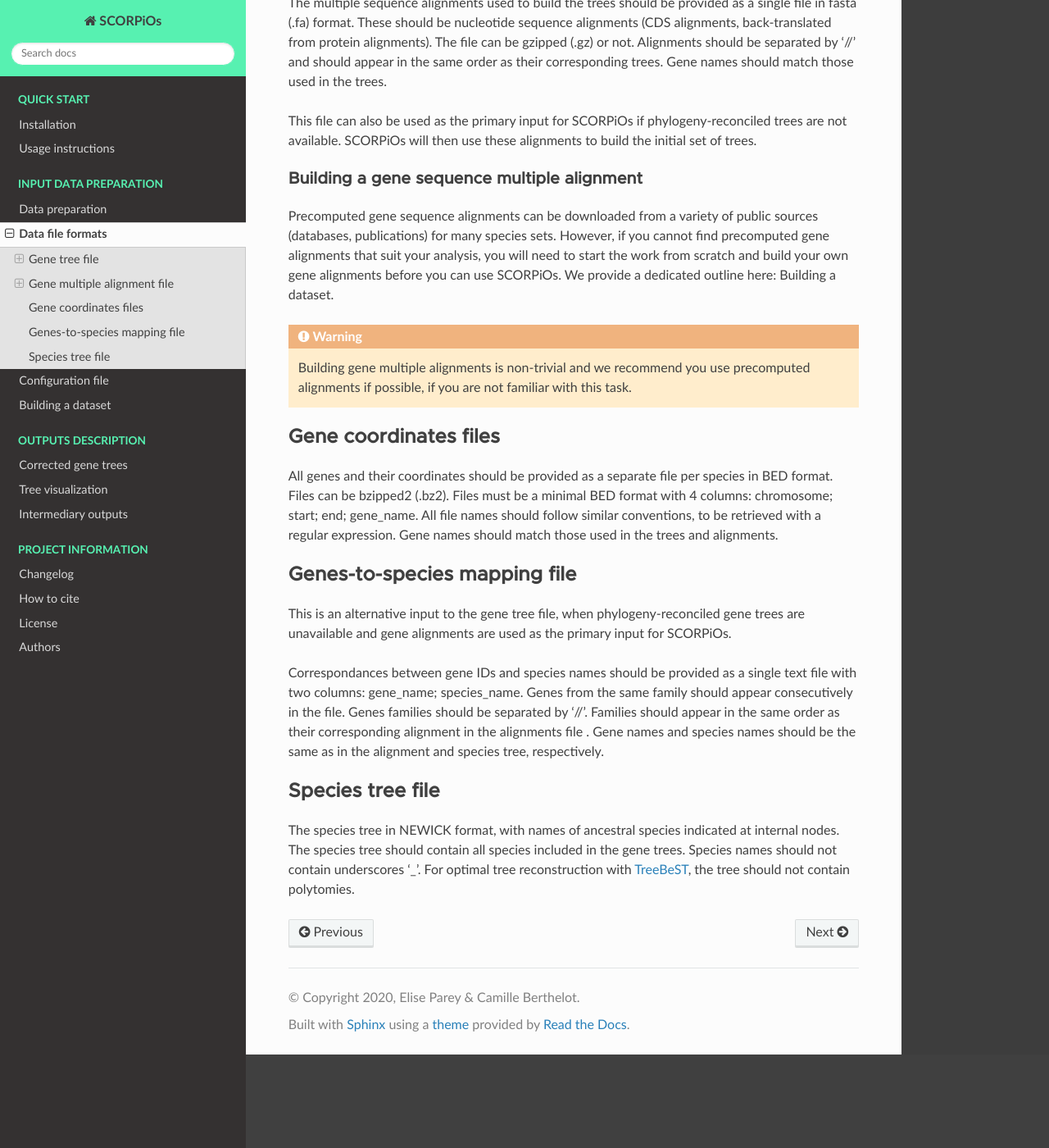
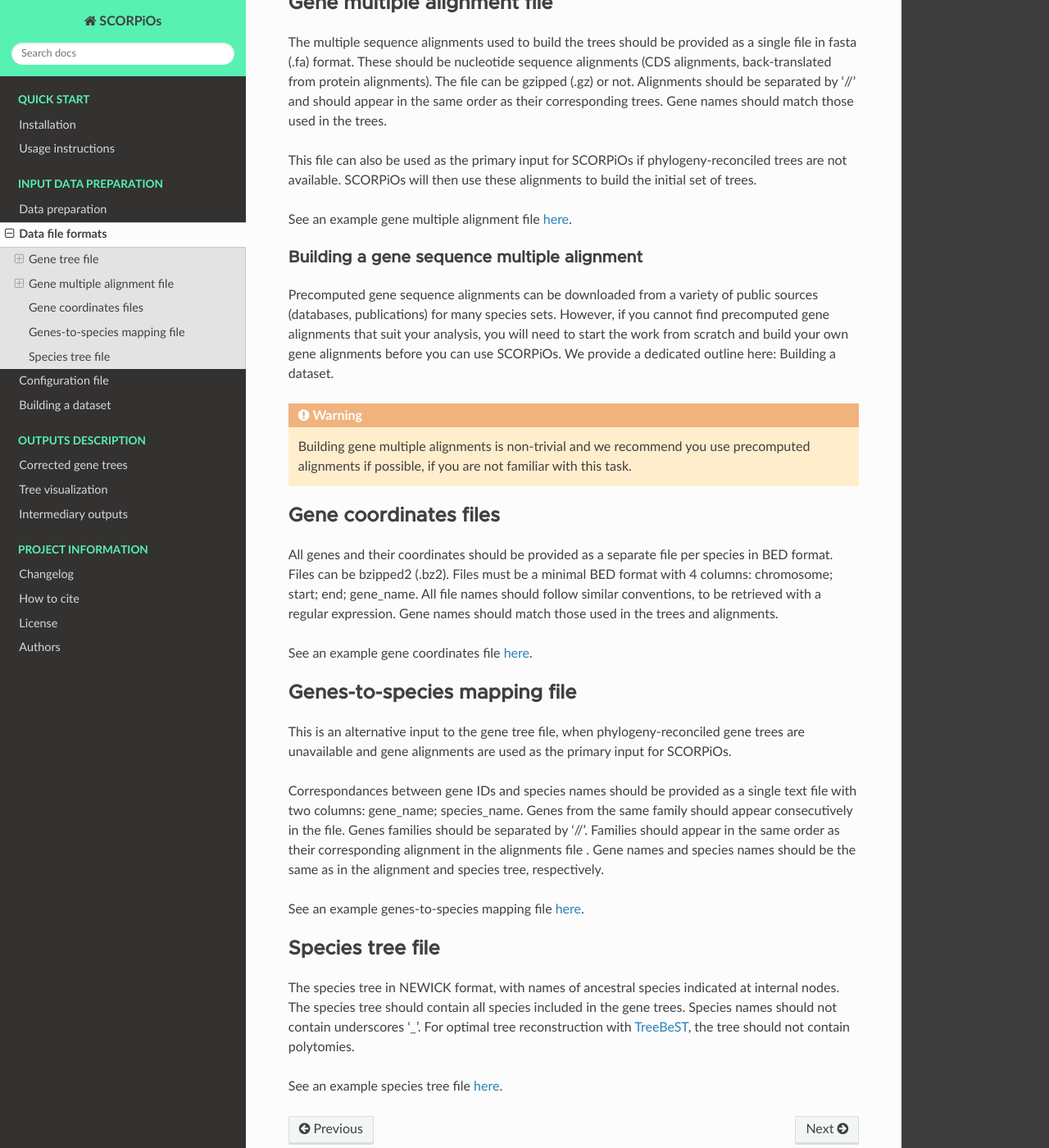
Before and after one commit to DyogenIBENS/SCORPIOS, a Sphinx documentation site: the page built from doc/input_formatting.rst, in a window 1280 px wide and 1400 px high, scrolled down 1506 px. Shown: the whole window at 82% size. Built offline with Sphinx 7.4.7 and the Read the Docs theme 2.0.0, drawn with Linux system fonts in a browser that asks for light colours; some of the changed text lies outside the part shown.

Commit message:
improve doc

```diff
--- a/doc/input_formatting.rst
+++ b/doc/input_formatting.rst
@@ -11,6 +11,7 @@ All gene trees should be listed into a single NHX (New Hampshire Extended) file,
 
 The gene trees should be phylogeny-reconciled: internal nodes should be tagged with the :code:`D` attribute to specify if they correspond to a speciation or a duplication (e.g. :code:`D=N` or :code:`D=Y`). Leaves should be tagged using the :code:`S` attribute to indicate the species (e.g. :code:`S=Danio.rerio`). Optionally, the :code:`DD` and :code:`DCS` attributes can help flag dubious duplications at internal nodes (:code:`DD=Y` or :code:`DCS=0` for dubious duplications).
 
+See an example gene tree file `here <https://github.com/DyogenIBENS/SCORPIOS/blob/master/data/example/forest.nhx>`_.
 
 Obtaining phylogeny-reconciled trees
 ^^^^^^^^^^^^^^^^^^^^^^^^^^^^^^^^^^^^
@@ -55,6 +56,7 @@ Alignments should be separated by '//' and should appear in the same order as th
 
 This file can also be used as the primary input for SCORPiOs if phylogeny-reconciled trees are not available. SCORPiOs will then use these alignments to build the initial set of trees.
 
+See an example gene multiple alignment file `here <https://github.com/DyogenIBENS/SCORPIOS/blob/master/data/example/ali.fa.gz>`_.
 
 Building a gene sequence multiple alignment
 ^^^^^^^^^^^^^^^^^^^^^^^^^^^^^^^^^^^^^^^^^^^
@@ -64,12 +66,13 @@ Precomputed gene sequence alignments can be downloaded from a variety of public
 .. warning::
 	Building gene multiple alignments is non-trivial and we recommend you use precomputed alignments if possible, if you are not familiar with this task.
 
-
 Gene coordinates files
 ----------------------
 
 All genes and their coordinates should be provided as a separate file per species in BED format. Files can be bzipped2 (.bz2). Files must be a minimal BED format with 4 columns: chromosome; start; end; gene_name.
 All file names should follow similar conventions, to be retrieved with a regular expression. Gene names should match those used in the trees and alignments.
+
+See an example gene coordinates file `here <https://github.com/DyogenIBENS/SCORPIOS/blob/master/data/example/genes/genes.Danio.rerio.bed>`_.
 
 
 Genes-to-species mapping file
@@ -79,8 +82,11 @@ This is an alternative input to the gene tree file, when phylogeny-reconciled ge
 
 Correspondances between gene IDs and species names should be provided as a single text file with two columns: gene_name; species_name. Genes from the same family should appear consecutively in the file. Genes families should be separated by '//'. Families should appear in the same order as their corresponding alignment in the alignments file . Gene names and species names should be the same as in the alignment and species tree, respectively.
 
+See an example genes-to-species mapping file `here <https://github.com/DyogenIBENS/SCORPIOS/blob/master/data/example/genes_sp_mapping.txt>`_.
 
 Species tree file
 -----------------
 
 The species tree in NEWICK format, with names of ancestral species indicated at internal nodes. The species tree should contain all species included in the gene trees. Species names should not contain underscores '_'. For optimal tree reconstruction with `TreeBeST <https://github.com/Ensembl/treebest>`_, the tree should not contain polytomies.
+
+See an example species tree file `here <https://github.com/DyogenIBENS/SCORPIOS/blob/master/data/example/species_tree.nwk>`_.
```
